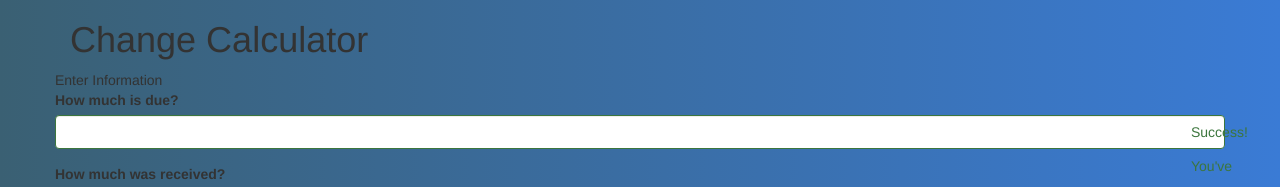
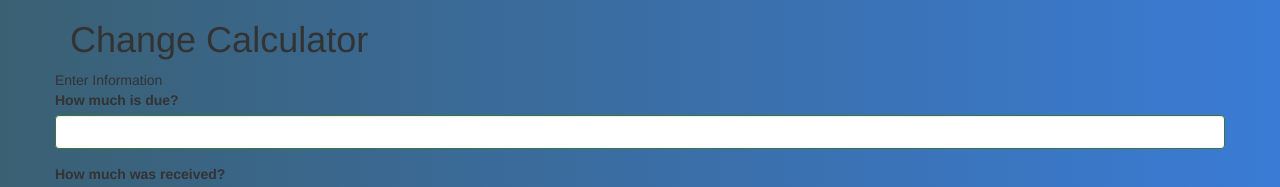
Before and after one commit to wongalfonso/React-Change-Calculator, a React app: page / in a window 1280 px wide. Shown: the top 187 px of the page. Built offline with nearby package versions, Linux system fonts and the light colour scheme.

Commit message:
removed unecessary code;

```diff
--- a/src/app.jsx
+++ b/src/app.jsx
@@ -164,7 +164,6 @@ export default class ChangeCalc extends Component {
                   <div className="form-group has-success has-feedback">
                     <label className='changeInputLabel' htmlFor='amountDue'>How much is due?</label>
                     <input name='amountDue' className='form-control form-control-success' type='text' pattern='^([1-9]+)([0-9]*)(\.[0-9]{0,2})?$' value={this.state.amountDue} onChange={this.handleDue} id='amountDue' required />
-                    <div className="form-control-feedback">Success! You've done it.</div>
                   </div>
 
                   <div className={"form-group has-feedback"}>
```
